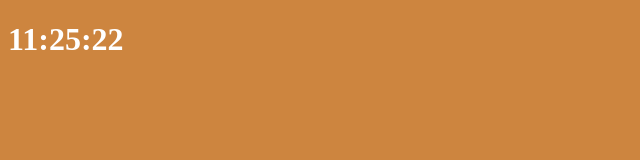
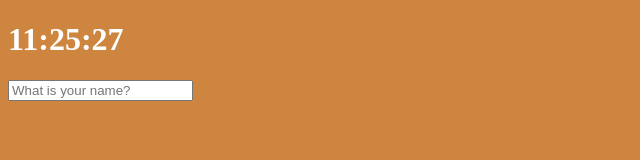
Before and after one commit to dotcom7860/vanillaJS_Base, a plain HTML site: page index.html in a window 1280 px wide. Shown: the whole page, without its empty margins (0-640 px from the left). Drawn offline with Linux system fonts and the light colour scheme.

Commit message:
20/08/12

```diff
--- a/clock.js
+++ b/clock.js
@@ -151,10 +151,13 @@ function getTime(){
   const minutes = date.getMinutes();
   const hours = date.getHours();
   const seconds = date.getSeconds();
-  clockTitle.innerText = `${hours}:${minutes}:${seconds}`;
+  clockTitle.innerText = `${hours < 10 ? `0${hours}`:hours}:${
+    minutes < 10 ? `0${minutes}`:minutes}:${
+    seconds < 10 ? `0${seconds}`:seconds}`;
 }
 
 function init(){
   getTime();
+  setInterval(getTime,1000);
 }
 init();
--- /dev/null
+++ b/greeting.js
@@ -0,0 +1,43 @@
+const form = document.querySelector(".js-form"),
+    input = form.querySelector("input"),
+    greeting = document.querySelector(".js-greetings");
+
+const USER_LS = "currnetUser",
+    SHOWING_CN = "showing";
+
+function saveName(text){
+    localStorage.setItem(USER_LS,text);
+}
+
+function handleSubmit(event){
+    event.preventDefault(); //event의 기본 동작을 제거(form같은 경우 submit을 하면 상위오브젝트로 값을 보냄(그걸제거))
+    const currentValue = input.value;
+    paintGreeting(currentValue);
+    saveName(currentValue);
+}
+
+function askForName(){
+    form.classList.add(SHOWING_CN);
+    form.addEventListener("submit", handleSubmit);
+}
+
+function paintGreeting(text){
+    form.classList.remove(SHOWING_CN);
+    greeting.classList.add(SHOWING_CN);
+    greeting.innerText = `Hello ${text}`;
+}
+
+function loadName(){
+    const currentUser = localStorage.getItem(USER_LS);
+    if(currentUser === null){
+        askForName();
+    }else{
+        paintGreeting(currentUser);
+    }
+}
+
+function init(){
+    loadName();
+}
+
+init();
--- a/index.css
+++ b/index.css
@@ -1,8 +1,18 @@
 body {
     background-color: peru;
+    color: white;
 }
 
 h1{
     color: white;
     transition: color 0.5s ease-in-out;
 }
+
+.form,
+.greetings{
+    display:none;
+}
+
+.showing{
+    display: block;
+}
--- a/index.html
+++ b/index.html
@@ -8,6 +8,11 @@
         <div class="js-clock">
             <h1>00:00</h1>
         </div>
+        <form class='js-form form'>
+            <input type="text" placeholder="What is your name?"/>
+        </form>
+        <h4 class="js-greetings greetings"></h4>
         <script src="clock.js"></script>
+        <script src="greeting.js"></script>
     </body>
 </html>
```
